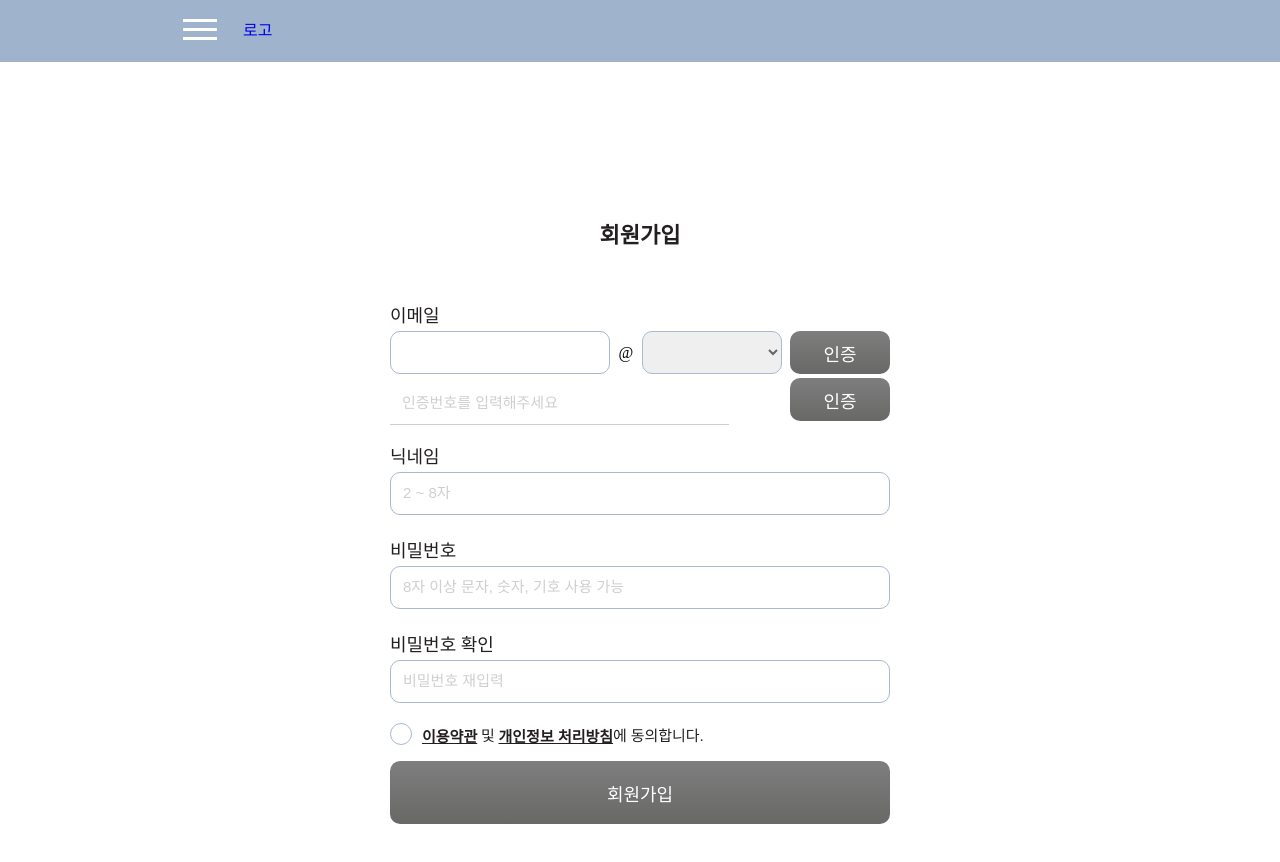
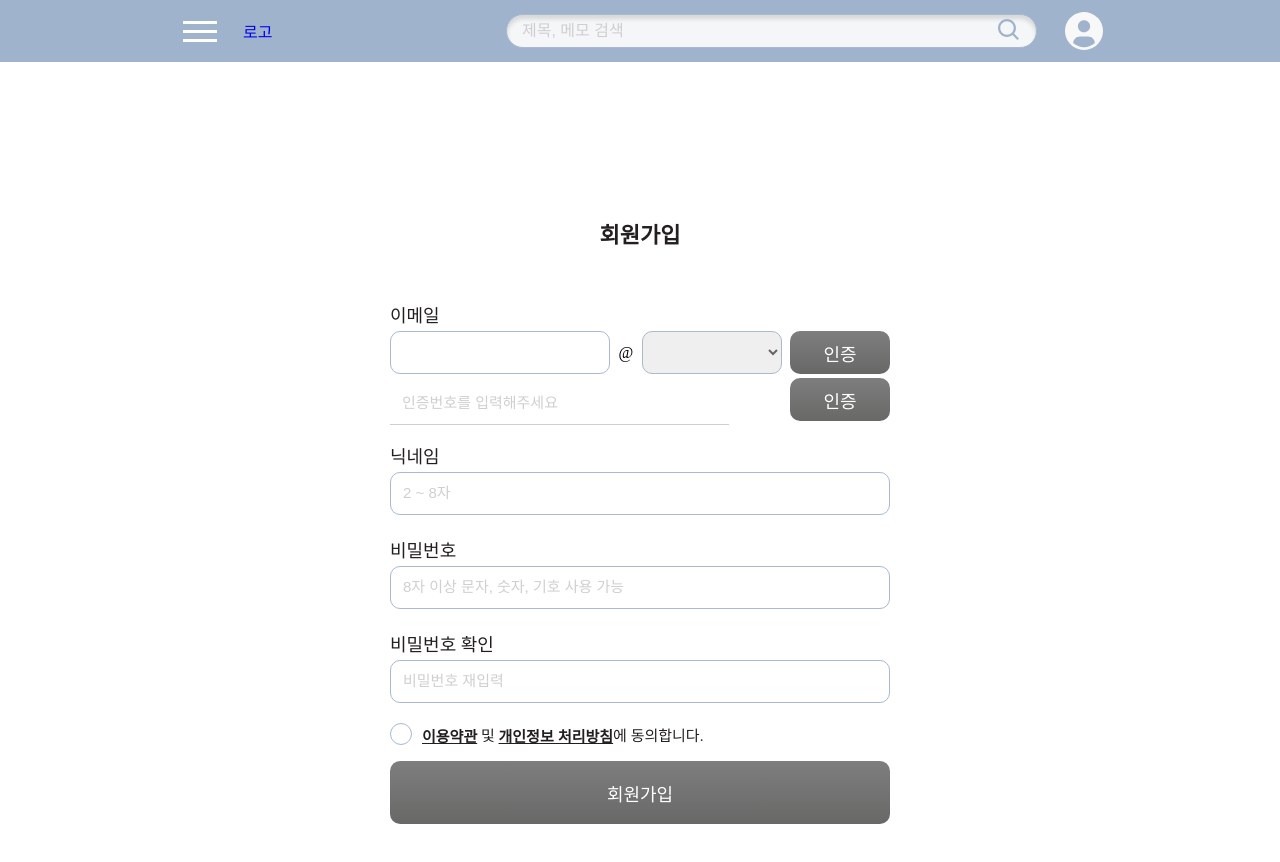
Before and after one commit to Quickchive/Quickchive-frontend, a Vue app: page /register in a window 1280 px wide. Shown: the top 862 px of the page. Built offline with nearby package versions, Linux system fonts and the light colour scheme; a web font is replaced by a local one.

Commit message:
[design] 헤더 UI 개발

```diff
--- a/src/assets/scss/common/button.scss
+++ b/src/assets/scss/common/button.scss
@@ -6,7 +6,10 @@ button {
 }
 
 .btn--transparent {
-  background: none;
+  background-color: transparent;
+  padding: 0;
+  margin: 0;
+  @include layout(column, center, center);
 }
 
 
--- a/src/assets/scss/common/input.scss
+++ b/src/assets/scss/common/input.scss
@@ -59,3 +59,20 @@ input[id="checkbox"]:checked + label::after{
   border-bottom: 1px solid $color-gray-4;
   outline: none;
 }
+
+// 검색 인풋
+.input__search {
+  background-color: $color-gray-2;
+  border-radius: 20px;
+  box-shadow: inset 0px 4px 4px rgba(0, 0, 0, 0.13);
+  // transform: matrix(1, 0, 0, -1, 0, 0);
+  width: 531px;
+  height: 34px;
+  box-sizing: border-box;
+  padding: 0 45px 0 0;
+  margin-right: 28px;
+  text-indent: 15px;
+  &::placeholder {
+    @include font(16px, 400, $color-gray-4);
+  }
+}
--- a/src/assets/scss/components/header.scss
+++ b/src/assets/scss/components/header.scss
@@ -1,10 +1,23 @@
+@import '../mixin';
+
 .header {
   background-color: $color-primary;
   height: 62px;
   box-sizing: border-box;
-  padding: 14px 177px;
+  padding: 12px 177px;
+
   nav {
+    height: 100%;
+    @include layout(row, center, space-between);
+    .nav__wrapper {
     @include layout(row, center, flex-start);
-
+    position: relative;
+    .btn__search {
+      position: absolute;
+      z-index: 10;
+      right: 78px;
+      background-color: transparent;
+    }
+    }
   }
 }
--- /dev/null
+++ b/src/components/MypageComponent.vue
@@ -0,0 +1,15 @@
+<template>
+  <div>
+    <h1>마이 페이지</h1>
+  </div>
+</template>
+
+<script>
+export default {
+
+}
+</script>
+
+<style>
+
+</style>
--- a/src/components/common/TheHeader.vue
+++ b/src/components/common/TheHeader.vue
@@ -1,11 +1,23 @@
 <template>
   <header class="header">
     <nav>
-      <burger-menu
+      <div class="nav__wrapper">
+        <burger-menu
         @toggle-menu="menuActive = !menuActive"
         :active="menuActive"
       ></burger-menu>
-      <router-link to="/">로고</router-link>
+        <router-link to="/">로고</router-link>
+      </div>
+      <div class="nav__wrapper">
+        <input placeholder="제목, 메모 검색" class="input__search"/>
+        <button class="btn__search" @click="searchContent">
+          <img :src="search"/>
+        </button>
+        <button class="btn--transparent" @click="toMypage">
+          <img :src="profile"/>
+        </button>
+      </div>
+
     </nav>
 		<div v-show="menuActive">햄버거 메뉴 펼쳐짐</div>
   </header>
@@ -13,7 +25,8 @@
 
 <script>
 import Burger from '@/components/common/Burger.vue';
-
+import profile from '@/assets/icon/profile.svg';
+import search from '@/assets/icon/search.svg';
 export default {
   components: {
 		'burger-menu': Burger,
@@ -21,6 +34,16 @@ export default {
   data() {
     return {
 			menuActive: false,
+      profile,
+      search,
+    }
+  },
+  methods: {
+    toMypage() {
+      this.$router.push('/mypage');
+    },
+    searchContent() {
+      console.log("검색");
     }
   },
 }
--- a/src/router/index.js
+++ b/src/router/index.js
@@ -20,6 +20,10 @@ const routes = [
 		path: '/login',
 		component: () => import('@/components/auth/LoginForm.vue'),
 	},
+	{
+		path: '/mypage',
+		component: () => import('@/components/MypageComponent.vue'),
+	},
 ];
 
 const router = new VueRouter({
```
Also changed, not shown: src/assets/icon/profile.svg (added), src/assets/icon/search.svg (added).
